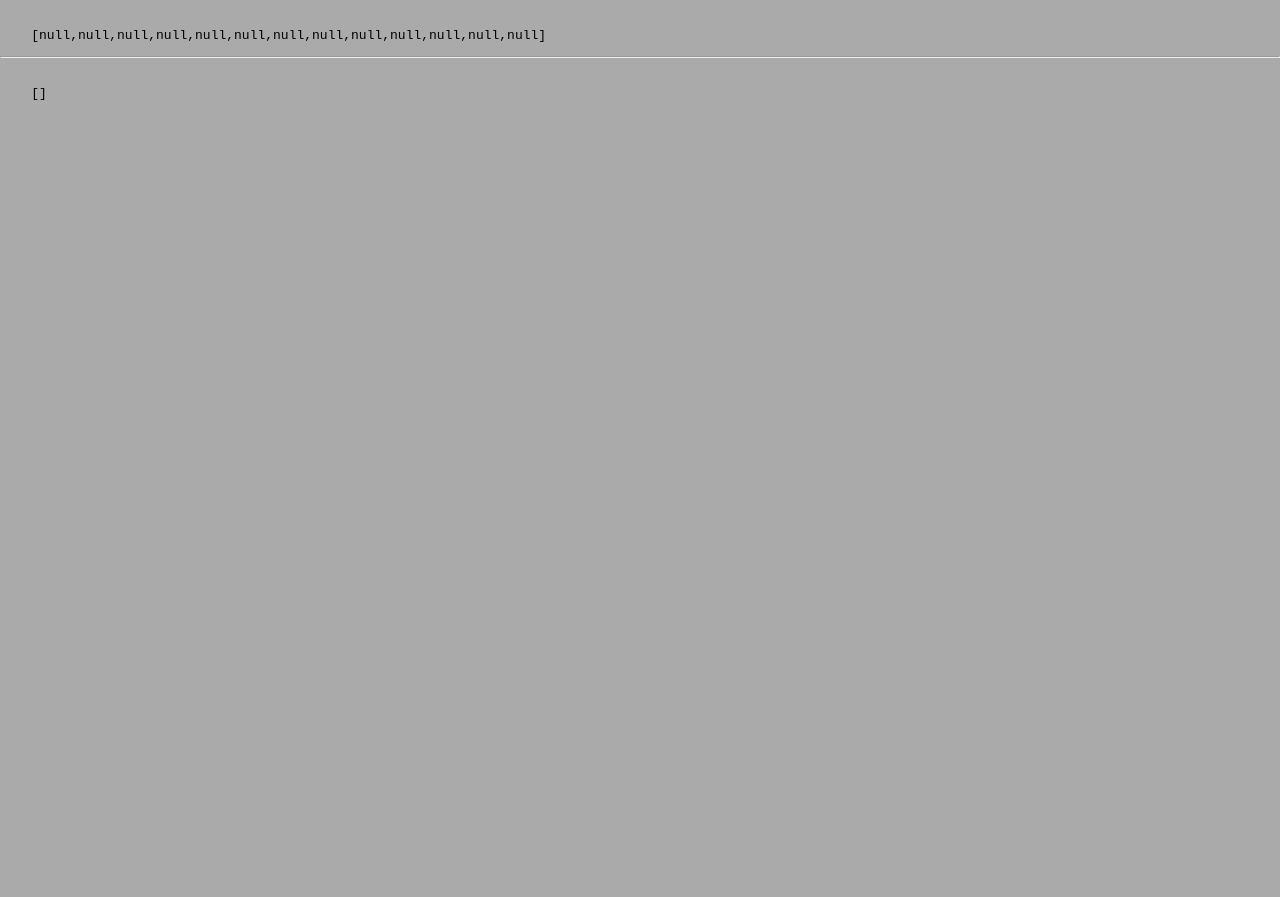
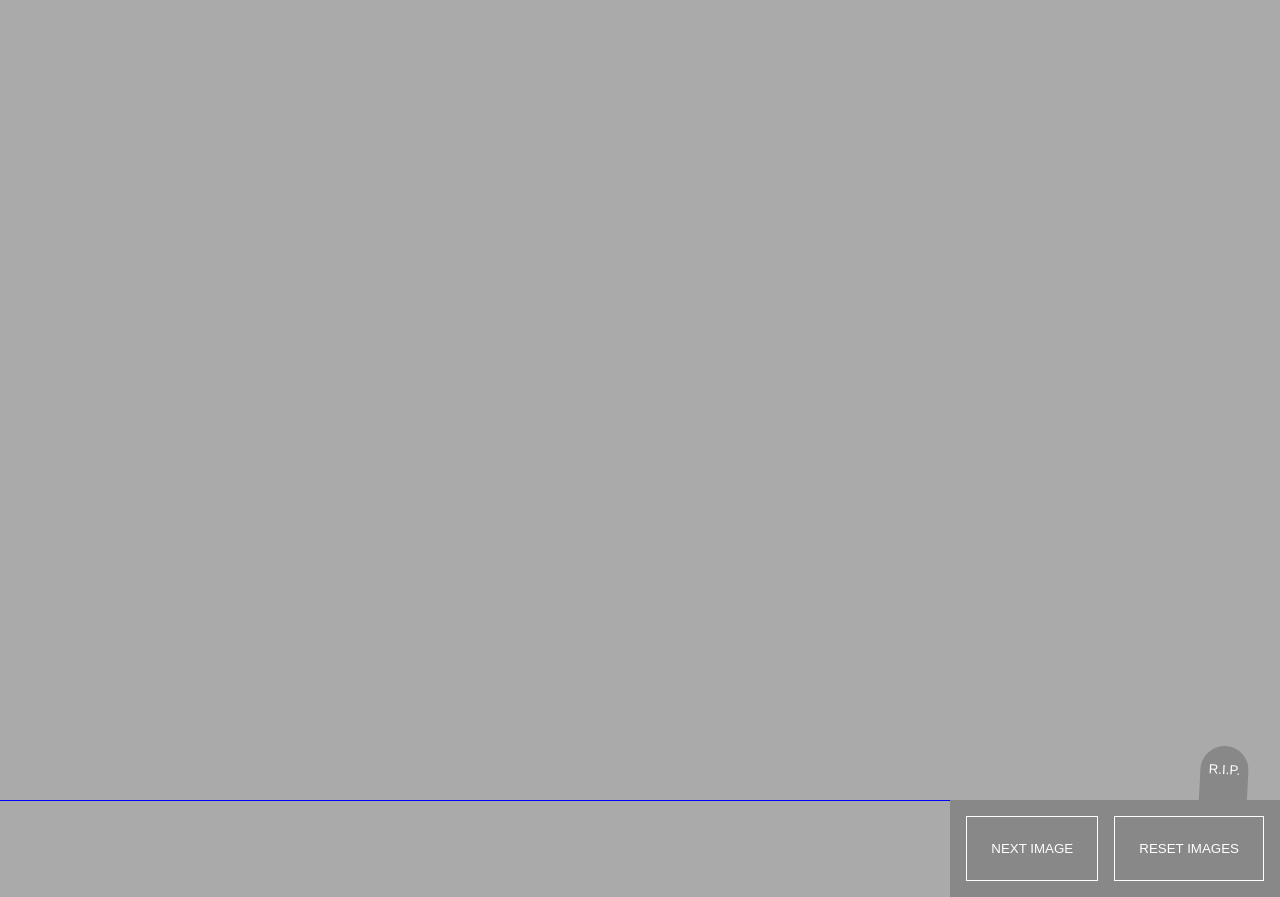
Before and after one commit to ryanbmarx/bingo, a SvelteKit app: page / in a window 1280 px wide. Before the commit the page ends 800 px from the top, so only its background shows below. Built offline with nearby package versions, Linux system fonts and the light colour scheme.

Commit message:
Make controls seperate

```diff
--- a/src/routes/+page.svelte
+++ b/src/routes/+page.svelte
@@ -9,10 +9,14 @@
 	// STYLES
 	import '../global.scss';
 
-	// IMAGES
+	// UTILS
 	import { getRandomInt } from '../utils/random';
 
+	// COMPONENTS
+	import Controls from './Controls.svelte';
 	import Image from '$lib/Image.svelte';
+
+	// IMAGES
 	import BatCat from '$lib/icons/BatCat.svelte';
 	import Web from '$lib/icons/Web.svelte';
 	import Candle from '$lib/icons/Candle.svelte';
@@ -57,82 +61,67 @@
 		component: Component;
 	};
 
-	const images: Component[] = [
-		Web,
-		GnomeBats,
-		Candle,
-		Hat,
-		Tombstone,
-		BatCat,
-		Broom,
-		Candy,
-		Cauldron,
-		Cat,
-		Ghost,
-		Pumpkin,
-		Skull
+	const images: IconImage[] = [
+		{
+			id: 'web',
+			component: Web
+		},
+		{
+			id: 'gnomeBats',
+			component: GnomeBats
+		},
+		{
+			id: 'candle',
+			component: Candle
+		},
+		{
+			id: 'hat',
+			component: Hat
+		},
+		{
+			id: 'tombstone',
+			component: Tombstone
+		},
+		{
+			id: 'batcat',
+			component: BatCat
+		},
+		{
+			id: 'broom',
+			component: Broom
+		},
+		{
+			id: 'Candy',
+			component: Candy
+		},
+		{
+			id: 'cauldrom',
+			component: Cauldron
+		},
+		{
+			id: 'Cat',
+			component: Cat
+		},
+		{
+			id: 'ghost',
+			component: Ghost
+		},
+		{
+			id: 'pumpkin',
+			component: Pumpkin
+		},
+		{
+			id: 'skull',
+			component: Skull
+		}
 	];
-	// const images: IconImage[] = [
-	// 	{
-	// 		id: 'web',
-	// 		component: Web
-	// 	},
-	// 	{
-	// 		id: 'gnomeBats',
-	// 		component: GnomeBats
-	// 	},
-	// 	{
-	// 		id: 'candle',
-	// 		component: Candle
-	// 	},
-	// 	{
-	// 		id: 'hat',
-	// 		component: Hat
-	// 	},
-	// 	{
-	// 		id: 'tombstone',
-	// 		component: Tombstone
-	// 	},
-	// 	{
-	// 		id: 'batcat',
-	// 		component: BatCat
-	// 	},
-	// 	{
-	// 		id: 'broom',
-	// 		component: Broom
-	// 	},
-	// 	{
-	// 		id: 'Candy',
-	// 		component: Candy
-	// 	},
-	// 	{
-	// 		id: 'cauldrom',
-	// 		component: Cauldron
-	// 	},
-	// 	{
-	// 		id: 'Cat',
-	// 		component: Cat
-	// 	},
-	// 	{
-	// 		id: 'ghost',
-	// 		component: Ghost
-	// 	},
-	// 	{
-	// 		id: 'pumpkin',
-	// 		component: Pumpkin
-	// 	},
-	// 	{
-	// 		id: 'skull',
-	// 		component: Skull
-	// 	}
-	// ];
 
 	let imagesToUse: typeof images = $state([...images]);
 	let usedImages: typeof images = $state([]);
 
 	const isDisabled = $derived(imagesToUse.length === 0);
 
-	function handleClick() {
+	function handleNext() {
 		if (isDisabled) return;
 		const randomIndex = getRandomInt(0, imagesToUse.length - 1);
 		const selectedImage = imagesToUse[randomIndex];
@@ -150,33 +139,25 @@
 		e.preventDefault();
 
 		const { code } = e;
-		if (code === 'Space') handleClick();
+		if (code === 'Space') handleNext();
 
 		if (code === 'KeyR') handleReset();
 	}
 </script>
 
 <ul>
-	{#each usedImages as component, idx}
+	{#each usedImages as { id, component }, idx (id)}
 		<li>
-			<Image isFeatured={idx === 0} id="" imageComponent={component} />
+			<Image isFeatured={idx === 0} {id} imageComponent={component} />
 		</li>
 	{/each}
 </ul>
-<div class="controls">
-	<button onclick={handleClick} disabled={isDisabled}>Next</button>
-	<button onclick={handleReset}>Reset</button>
-</div>
-
-<pre>
-    {JSON.stringify(imagesToUse)}
-</pre>
-<hr />
-<pre>
-    {JSON.stringify(usedImages)}
-</pre>
+<Controls {handleNext} {handleReset} {isDisabled} />
 
 <svelte:window onkeypress={handleKeyPress} />
+<svelte:head>
+	<title>Halloween bingo with Ms. Messina's 5th grade class</title>
+</svelte:head>
 
 <style lang="scss">
 	ul {
@@ -204,11 +185,4 @@
 			}
 		}
 	}
-
-	.controls {
-		display: none;
-		flex: none;
-		padding: 1rem;
-		background: #fff4;
-	}
 </style>
--- /dev/null
+++ b/src/routes/Controls.svelte
@@ -0,0 +1,79 @@
+<script lang="ts">
+	type Props = {
+		isDisabled: boolean;
+		handleNext: () => void;
+		handleReset: () => void;
+	};
+	let { isDisabled = false, handleNext, handleReset }: Props = $props();
+	let isOpen = $state(false);
+
+	function toggleVisibility() {
+		isOpen = !isOpen;
+	}
+</script>
+
+<div class="controls" role="toolbar" class:open={isOpen}>
+	<button onclick={handleNext} disabled={isDisabled}>Next image</button>
+	<button onclick={handleReset}>Reset images</button>
+	<button class="toggle" onclick={toggleVisibility} aria-label="Toggle controls"></button>
+</div>
+
+<style lang="scss">
+	.controls {
+		padding: 1rem;
+		background: #888;
+
+		display: flex;
+		gap: 1rem;
+
+		position: absolute;
+		bottom: 0;
+		right: 0;
+
+		translate: 0 100%;
+
+		transition: translate 75ms ease-in-out;
+
+		&.open {
+			translate: 0 0;
+		}
+
+		.toggle {
+			position: absolute;
+			bottom: 100%;
+			right: 2rem;
+
+			height: 4rem;
+			width: 2rem;
+			border: none;
+			border-radius: 13vw 13vw 0 0;
+			background-color: inherit;
+
+			rotate: 3deg;
+			translate: 0 10px;
+
+			&::after {
+				content: 'R.I.P.';
+				text-align: center;
+				position: absolute;
+				top: 1rem;
+				left: 50%;
+				translate: -50% 0;
+			}
+		}
+		button {
+			color: white;
+			background-color: transparent;
+			border: none;
+			padding: 1.5rem;
+			text-transform: uppercase;
+			cursor: pointer;
+			border: 1px solid currentColor;
+
+			&[disabled] {
+				opacity: 0.2;
+				cursor: not-allowed;
+			}
+		}
+	}
+</style>
```
